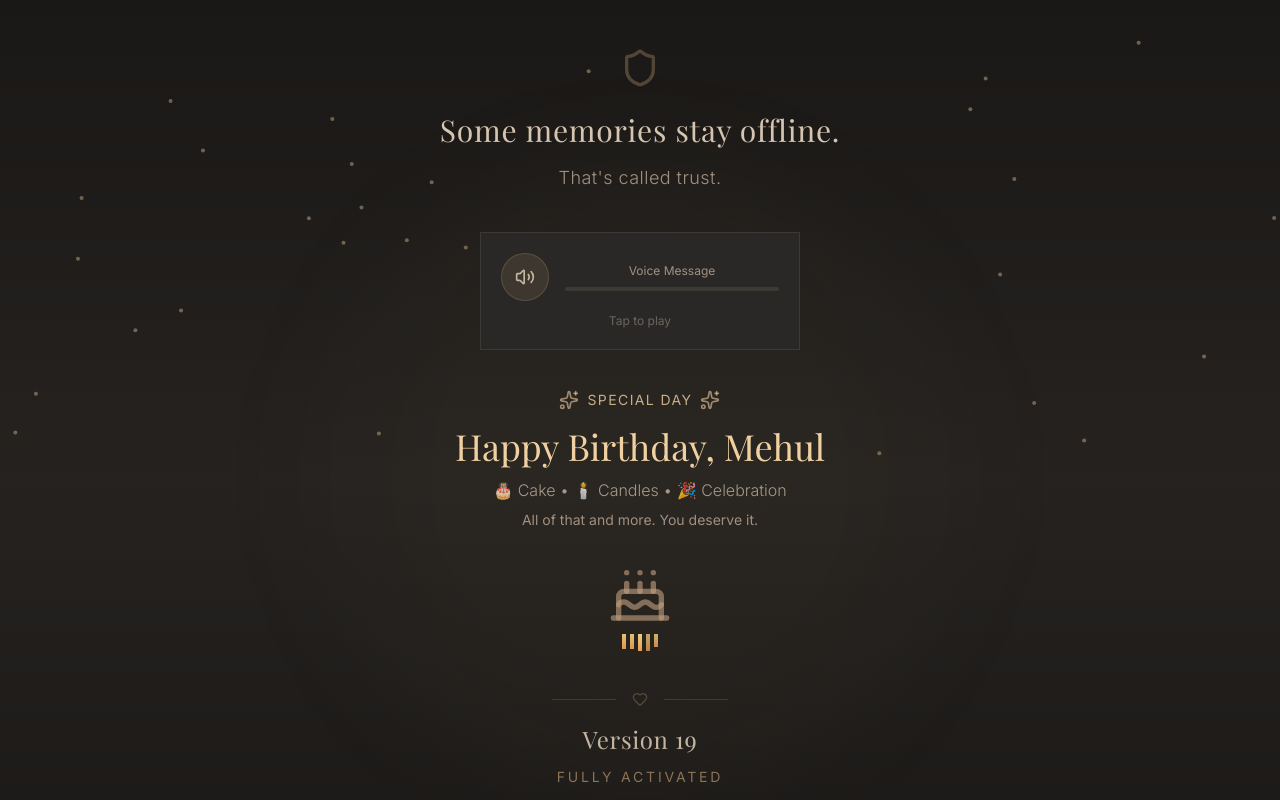
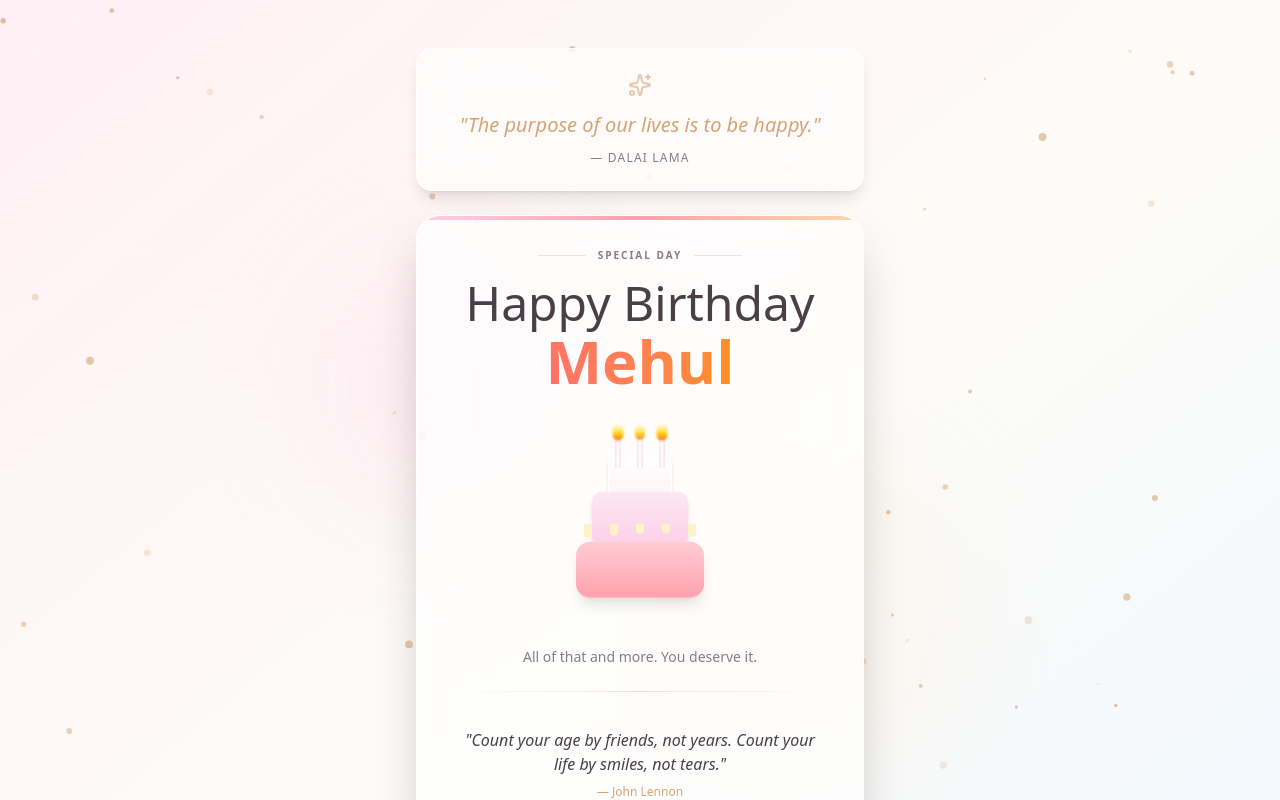
Before and after one commit to JMHAXKER/mehul-birthday, a Next.js app: page /final in a window 1280 px wide. Shown: the top 800 px of the page. Built offline with nearby package versions, Linux system fonts and the light colour scheme; a web font is replaced by a local one.

Commit message:
Update page.tsx

```diff
--- a/src/app/final/page.tsx
+++ b/src/app/final/page.tsx
@@ -2,260 +2,322 @@
 
 import { useState, useEffect, useRef } from 'react'
 import { motion } from 'framer-motion'
-import { Shield, Cake, Sparkles, Volume2, VolumeX, Heart } from 'lucide-react'
+import { Sparkles, Heart } from 'lucide-react'
 
-export default function FinalPage() {
-  const [isVisible, setIsVisible] = useState(false)
-  const [showBirthday, setShowBirthday] = useState(false)
-  const [showCake, setShowCake] = useState(false)
-  const [isPlaying, setIsPlaying] = useState(false)
-  const [audioProgress, setAudioProgress] = useState(0)
-  const intervalRef = useRef<NodeJS.Timeout | null>(null)
+export default function BirthdayPage() {
+  const [isMounted, setIsMounted] = useState(false)
+  const [currentQuoteIndex, setCurrentQuoteIndex] = useState(0)
 
+  // Refs for Canvas and Interaction
+  const canvasRef = useRef<HTMLCanvasElement>(null)
+  const gyroRef = useRef({ x: 0, y: 0 })
+  const mouseRef = useRef({ x: 0, y: 0 })
+  const particlesRef = useRef<any[]>([])
+  const animationRef = useRef<number>()
+
+  // Quotes Data
+  const quotes = [
+    { text: "The purpose of our lives is to be happy.", author: "Dalai Lama" },
+    { text: "Count your age by friends, not years. Count your life by smiles, not tears.", author: "John Lennon" },
+    { text: "Today you are you! That is truer than true! There is no one alive who is you-er than you!", author: "Dr. Seuss" },
+    { text: "The more you praise and celebrate your life, the more there is in life to celebrate.", author: "Oprah Winfrey" },
+  ]
+
+  // --- 1. Initialization & Quote Rotation ---
   useEffect(() => {
-    const timer = setTimeout(() => setIsVisible(true), 200)
-    return () => clearTimeout(timer)
+    setIsMounted(true)
+
+    const interval = setInterval(() => {
+      setCurrentQuoteIndex((prev) => (prev + 1) % quotes.length)
+    }, 5000)
+
+    return () => clearInterval(interval)
   }, [])
 
+  // --- 2. Particle & Gyroscope System ---
   useEffect(() => {
-    if (isVisible) {
-      const timer1 = setTimeout(() => setShowBirthday(true), 800)
-      const timer2 = setTimeout(() => setShowCake(true), 1500)
-      return () => {
-        clearTimeout(timer1)
-        clearTimeout(timer2)
+    if (!isMounted || !canvasRef.current) return
+
+    const canvas = canvasRef.current
+    const ctx = canvas.getContext('2d')
+    if (!ctx) return
+
+    let width = window.innerWidth
+    let height = window.innerHeight
+
+    // Set canvas size
+    canvas.width = width
+    canvas.height = height
+
+    // Particle Class defined inside useEffect to avoid stale closures
+    class Particle {
+      x: number
+      y: number
+      size: number
+      speedX: number
+      speedY: number
+      color: string
+      opacity: number
+
+      constructor() {
+        this.x = Math.random() * width
+        this.y = Math.random() * height
+        this.size = Math.random() * 3 + 1
+        this.speedX = (Math.random() - 0.5) * 0.5
+        this.speedY = (Math.random() - 0.5) * 0.5
+        this.color = `rgba(212, 165, 116, ${Math.random() * 0.5 + 0.2})` // Pastel Gold
+        this.opacity = Math.random() * 0.5 + 0.3
+      }
+
+      update(gyroX: number, gyroY: number) {
+        // Add gentle floating motion + Gyro influence
+        const forceX = gyroX * 0.05
+        const forceY = gyroY * 0.05
+
+        this.x += this.speedX + forceX + Math.sin(Date.now() * 0.001 + this.y * 0.01) * 0.2
+        this.y += this.speedY + forceY + Math.cos(Date.now() * 0.001 + this.x * 0.01) * 0.2
+
+        // Wrap around screen
+        if (this.x < 0) this.x = width
+        if (this.x > width) this.x = 0
+        if (this.y < 0) this.y = height
+        if (this.y > height) this.y = 0
+      }
+
+      draw(ctx: CanvasRenderingContext2D) {
+        ctx.fillStyle = this.color
+        ctx.beginPath()
+        ctx.arc(this.x, this.y, this.size, 0, Math.PI * 2)
+        ctx.fill()
       }
     }
-  }, [isVisible])
 
-  const handlePlayAudio = () => {
-    if (isPlaying) {
-      if (intervalRef.current) clearInterval(intervalRef.current)
-      setIsPlaying(false)
-      setAudioProgress(0)
-    } else {
-      setIsPlaying(true)
-      setAudioProgress(0)
-      intervalRef.current = setInterval(() => {
-        setAudioProgress(prev => {
-          if (prev >= 100) {
-            setIsPlaying(false)
-            if (intervalRef.current) clearInterval(intervalRef.current)
-            return 100
+    // Initialize Particles
+    particlesRef.current = Array.from({ length: 60 }, () => new Particle())
+
+    // Animation Loop
+    const animate = () => {
+      ctx.clearRect(0, 0, width, height)
+
+      particlesRef.current.forEach(p => {
+        p.update(gyroRef.current.x, gyroRef.current.y)
+        p.draw(ctx)
+      })
+
+      animationRef.current = requestAnimationFrame(animate)
+    }
+
+    animate()
+
+    // --- Event Handlers ---
+    const handleResize = () => {
+      width = window.innerWidth
+      height = window.innerHeight
+      canvas.width = width
+      canvas.height = height
+    }
+
+    const handleMouseMove = (e: MouseEvent) => {
+      // Center-origin coordinates
+      mouseRef.current.x = (e.clientX - width / 2)
+      mouseRef.current.y = (e.clientY - height / 2)
+      // If no gyro, use mouse as "fake gyro" force
+      if (!window.DeviceOrientationEvent) {
+        gyroRef.current.x = mouseRef.current.x / 50
+        gyroRef.current.y = mouseRef.current.y / 50
+      }
+    }
+
+    const handleOrientation = (e: DeviceOrientationEvent) => {
+      if (e.gamma !== null && e.beta !== null) {
+        gyroRef.current.x = e.gamma // Left/Right tilt
+        gyroRef.current.y = e.beta - 45 // Front/Back tilt (normalized)
+      }
+    }
+
+    // Request iOS Permission
+    const requestGyro = async () => {
+      if (typeof (DeviceOrientationEvent as any).requestPermission === 'function') {
+        try {
+          const permission = await (DeviceOrientationEvent as any).requestPermission()
+          if (permission === 'granted') {
+            window.addEventListener('deviceorientation', handleOrientation)
           }
-          return prev + 2
-        })
-      }, 100)
+        } catch (error) {
+          console.error("Gyro permission denied", error)
+        }
+      } else {
+        window.addEventListener('deviceorientation', handleOrientation)
+      }
     }
-  }
 
-  useEffect(() => {
+    window.addEventListener('resize', handleResize)
+    window.addEventListener('mousemove', handleMouseMove)
+
+    // Attempt to enable gyro on first click
+    const clickHandler = () => {
+      requestGyro()
+      document.removeEventListener('click', clickHandler)
+    }
+    document.addEventListener('click', clickHandler)
+
     return () => {
-      if (intervalRef.current) clearInterval(intervalRef.current)
+      cancelAnimationFrame(animationRef.current!)
+      window.removeEventListener('resize', handleResize)
+      window.removeEventListener('mousemove', handleMouseMove)
+      window.removeEventListener('deviceorientation', handleOrientation)
+      document.removeEventListener('click', clickHandler)
     }
-  }, [])
+
+  }, [isMounted])
 
   return (
-    <main className="min-h-screen flex flex-col relative overflow-hidden">
-      {/* Deep dark background */}
-      <div className="absolute inset-0 bg-gradient-to-b from-[#1a1816] via-[#252220] to-[#1a1816]" />
+    <main className="relative min-h-screen w-full overflow-hidden bg-gradient-to-br from-[#fff0f5] via-[#fdfbf7] to-[#f0f8ff] font-sans text-[#4a3f47]">
 
-      {/* Animated particles */}
-      <div className="absolute inset-0 overflow-hidden">
-        {Array.from({ length: 30 }).map((_, i) => (
-          <motion.div
-            key={i}
-            className="absolute w-1 h-1 bg-[#f0d0a0]/40 rounded-full"
-            initial={{
-              x: Math.random() * (typeof window !== 'undefined' ? window.innerWidth : 1000),
-              y: -10,
-            }}
-            animate={{
-              y: (typeof window !== 'undefined' ? window.innerHeight : 800) + 20,
-            }}
-            transition={{
-              duration: 8 + Math.random() * 4,
-              repeat: Infinity,
-              delay: Math.random() * 5,
-              ease: 'linear',
-            }}
-          />
-        ))}
-      </div>
+      {/* 1. Particle Background Canvas */}
+      <canvas ref={canvasRef} className="fixed inset-0 z-0 pointer-events-none" />
 
-      {/* Glow effect */}
-      <div className="absolute top-1/2 left-1/2 -translate-x-1/2 -translate-y-1/2 w-[600px] h-[600px] bg-[#8b7355]/5 rounded-full blur-3xl" />
+      {/* 2. Decorative Glow Orbs */}
+      <div className="absolute top-1/4 left-1/4 w-64 h-64 bg-pink-200/30 rounded-full blur-3xl animate-pulse" />
+      <div className="absolute bottom-1/4 right-1/4 w-80 h-80 bg-orange-100/40 rounded-full blur-3xl animate-pulse delay-1000" />
 
-      {/* Content */}
-      <div className="relative z-10 flex-1 flex flex-col items-center justify-center px-6 py-12">
+      {/* 3. Main Content Container */}
+      <div className="relative z-10 min-h-screen flex flex-col items-center justify-center px-4 py-12">
+
+        {/* Card 1: Intro Quote */}
+        <motion.div
+          initial={{ opacity: 0, y: 30 }}
+          animate={isMounted ? { opacity: 1, y: 0 } : {}}
+          transition={{ duration: 0.8, delay: 0.2 }}
+          className="w-full max-w-md mb-6"
+        >
+          <div className="bg-white/60 backdrop-blur-xl border border-white/80 rounded-2xl p-6 shadow-lg text-center">
+            <Sparkles className="w-6 h-6 mx-auto mb-3 text-[#d4a574] opacity-60" />
+            <p className="font-display italic text-lg md:text-xl text-[#d4a574] leading-relaxed">
+              "The purpose of our lives is to be happy."
+            </p>
+            <p className="mt-2 text-xs text-[#8a7a82] uppercase tracking-widest">— Dalai Lama</p>
+          </div>
+        </motion.div>
+
+        {/* Card 2: Main Celebration */}
+        <motion.div
+          initial={{ opacity: 0, scale: 0.95 }}
+          animate={isMounted ? { opacity: 1, scale: 1 } : {}}
+          transition={{ duration: 0.8, delay: 0.5 }}
+          className="w-full max-w-md"
+        >
+          <div className="bg-white/70 backdrop-blur-xl border border-white/90 rounded-3xl p-8 shadow-2xl relative overflow-hidden">
+
+            {/* Header Decorations */}
+            <div className="absolute top-0 left-0 w-full h-1 bg-gradient-to-r from-pink-200 via-rose-300 to-orange-200" />
+
+            <div className="text-center mb-6">
+              <div className="flex items-center justify-center gap-3 mb-4">
+                <div className="h-px w-12 bg-[#d4a574]/30" />
+                <span className="text-[10px] tracking-[0.2em] uppercase text-[#8a7a82] font-semibold">Special Day</span>
+                <div className="h-px w-12 bg-[#d4a574]/30" />
+              </div>
+
+              <h1 className="font-display text-4xl md:text-5xl font-light mb-1">Happy Birthday</h1>
+              <h2 className="font-display text-5xl md:text-6xl font-bold bg-gradient-to-r from-rose-400 to-amber-500 bg-clip-text text-transparent">
+                Mehul
+              </h2>
+            </div>
+
+            {/* CSS Art: Cake */}
+            <div className="relative w-40 h-48 mx-auto my-8" style={{ perspective: '1000px' }}>
+              {/* Floating Animation Container */}
+              <motion.div
+                animate={{ y: [0, -8, 0] }}
+                transition={{ duration: 4, repeat: Infinity, ease: "easeInOut" }}
+                className="relative w-full h-full"
+              >
+                {/* Top Layer */}
+                <div className="absolute left-1/2 -translate-x-1/2 bottom-[105px] w-16 h-12 bg-gradient-to-b from-white to-pink-50 rounded-lg shadow-sm border border-white" />
+
+                {/* Middle Layer */}
+                <div className="absolute left-1/2 -translate-x-1/2 bottom-[60px] w-24 h-14 bg-gradient-to-b from-pink-100 to-pink-200 rounded-lg shadow-md" />
+
+                {/* Bottom Layer */}
+                <div className="absolute left-1/2 -translate-x-1/2 bottom-[10px] w-32 h-14 bg-gradient-to-b from-rose-200 to-rose-300 rounded-xl shadow-lg" />
+
+                {/* Frosting Drips */}
+                <div className="absolute left-1/2 -translate-x-1/2 bottom-[70px] w-32 flex justify-between px-2">
+                  {[0,1,2,3,4].map(i => (
+                    <div key={i} className="w-2 bg-amber-100 rounded-b-full" style={{ height: `${8 + Math.random()*8}px`}} />
+                  ))}
+                </div>
+
+                {/* Candles */}
+                <div className="absolute left-1/2 -translate-x-1/2 bottom-[140px] flex gap-4">
+                  {[0, 1, 2].map((i) => (
+                    <div key={i} className="relative">
+                      <div className="w-1.5 h-8 bg-gradient-to-r from-pink-100 via-white to-pink-100 rounded-t-sm shadow-inner" />
+                      {/* Flame */}
+                      <motion.div
+                        animate={{ scale: [1, 1.2, 1], opacity: [0.8, 1, 0.8] }}
+                        transition={{ duration: 0.3 + (i * 0.1), repeat: Infinity }}
+                        className="absolute -top-3 left-1/2 -translate-x-1/2 w-2.5 h-4 bg-gradient-to-t from-orange-500 via-yellow-300 to-white rounded-full blur-[1px]"
+                      />
+                    </div>
+                  ))}
+                </div>
+              </motion.div>
+            </div>
+
+            <p className="text-center text-sm text-[#8a7a82]">
+              All of that and more. You deserve it.
+            </p>
+
+            {/* Divider */}
+            <div className="my-6 h-px bg-gradient-to-r from-transparent via-[#d4a574]/30 to-transparent" />
+
+            {/* Quote Carousel */}
+            <div className="h-24 flex flex-col justify-center items-center relative">
+              {quotes.map((q, i) => (
+                <motion.div
+                  key={i}
+                  initial={false}
+                  animate={{
+                    opacity: currentQuoteIndex === i ? 1 : 0,
+                    y: currentQuoteIndex === i ? 0 : 10,
+                    scale: currentQuoteIndex === i ? 1 : 0.95
+                  }}
+                  transition={{ duration: 0.5 }}
+                  className="absolute w-full px-4 text-center"
+                >
+                  <p className="font-display text-sm md:text-base italic text-[#4a3f47]">"{q.text}"</p>
+                  <p className="text-xs mt-2 text-[#d4a574]">— {q.author}</p>
+                </motion.div>
+              ))}
+            </div>
+
+          </div>
+        </motion.div>
+
+        {/* Card 3: Footer / Version */}
         <motion.div
           initial={{ opacity: 0 }}
-          animate={{ opacity: 1 }}
-          transition={{ duration: 1 }}
-          className="text-center max-w-2xl"
+          animate={isMounted ? { opacity: 1 } : {}}
+          transition={{ duration: 1, delay: 1.2 }}
+          className="w-full max-w-md mt-6 text-center"
         >
-          {/* Trust Quote */}
-          <motion.div
-            initial={{ opacity: 0, y: 20 }}
-            animate={{ opacity: isVisible ? 1 : 0, y: isVisible ? 0 : 20 }}
-            transition={{ duration: 0.8, delay: 0.3 }}
-            className="mb-10"
-          >
-            <Shield className="w-10 h-10 mx-auto text-[#8b7355]/50 mb-6" />
+          <div className="flex items-center justify-center gap-4 mb-4">
+            <div className="h-px w-12 bg-[#d4a574]/30" />
+            <Heart className="w-4 h-4 text-rose-300 fill-rose-200" />
+            <div className="h-px w-12 bg-[#d4a574]/30" />
+          </div>
 
-            <h2 className="text-2xl md:text-3xl font-light text-[#d4c4b0] mb-4 tracking-wide font-[family-name:var(--font-playfair)]">
-              Some memories stay offline.
-            </h2>
+          <p className="font-display text-lg text-[#8a7a82]">Version 19</p>
+          <p className="text-xs tracking-[0.2em] uppercase text-[#d4a574] mt-1">Fully Activated</p>
 
-            <p className="text-lg text-[#a09080] font-light tracking-wide font-[family-name:var(--font-inter)]">
-              That&apos;s called trust.
-            </p>
-          </motion.div>
+          <p className="text-[10px] text-[#a09080] mt-8 opacity-60">
+            Archive System • 2024 • With Love
+          </p>
+        </motion.div>
 
-          {/* Voice Message */}
-          <motion.div
-            initial={{ opacity: 0, y: 20 }}
-            animate={{ opacity: isVisible ? 1 : 0, y: isVisible ? 0 : 20 }}
-            transition={{ duration: 0.8, delay: 0.6 }}
-            className="mb-10"
-          >
-            <div className="bg-[#2a2826] border border-[#3d3a36] p-5 max-w-xs mx-auto">
-              <div className="flex items-center gap-4">
-                <button
-                  onClick={handlePlayAudio}
-                  className="w-12 h-12 rounded-full bg-[#8b7355]/20 border border-[#8b7355]/40
-                           flex items-center justify-center hover:bg-[#8b7355]/30 transition-colors"
-                >
-                  {isPlaying ? (
-                    <VolumeX className="w-5 h-5 text-[#c4b5a0]" />
-                  ) : (
-                    <Volume2 className="w-5 h-5 text-[#c4b5a0]" />
-                  )}
-                </button>
-
-                <div className="flex-1">
-                  <p className="text-xs text-[#a09080] mb-2 font-[family-name:var(--font-inter)]">Voice Message</p>
-                  <div className="h-1 bg-[#3d3a36] rounded-full overflow-hidden">
-                    <motion.div
-                      className="h-full bg-[#8b7355]"
-                      style={{ width: `${audioProgress}%` }}
-                    />
-                  </div>
-                </div>
-              </div>
-              <p className="text-xs text-[#6b6560] text-center mt-3 font-[family-name:var(--font-inter)]">
-                {isPlaying ? 'Playing...' : 'Tap to play'}
-              </p>
-            </div>
-          </motion.div>
-
-          {/* Birthday Section */}
-          <motion.div
-            initial={{ opacity: 0, scale: 0.9 }}
-            animate={{ opacity: showBirthday ? 1 : 0, scale: showBirthday ? 1 : 0.9 }}
-            transition={{ duration: 0.8 }}
-            className="mb-8"
-          >
-            <div className="flex items-center justify-center gap-2 mb-4">
-              <Sparkles className="w-5 h-5 text-[#f0d0a0]/60" />
-              <span className="text-sm text-[#f0d0a0]/80 tracking-widest uppercase font-[family-name:var(--font-inter)]">
-                Special Day
-              </span>
-              <Sparkles className="w-5 h-5 text-[#f0d0a0]/60" />
-            </div>
-
-            <h3 className="text-3xl md:text-4xl font-light text-[#f0d0a0] mb-3 font-[family-name:var(--font-playfair)]">
-              Happy Birthday, Mehul
-            </h3>
-
-            <p className="text-base text-[#c4b5a0]/80 font-light font-[family-name:var(--font-inter)]">
-              🎂 Cake • 🕯️ Candles • 🎉 Celebration
-            </p>
-            <p className="text-sm text-[#a09080] mt-2 font-[family-name:var(--font-inter)]">
-              All of that and more. You deserve it.
-            </p>
-          </motion.div>
-
-          {/* Cake Animation */}
-          {showCake && (
-            <motion.div
-              initial={{ opacity: 0, y: 20 }}
-              animate={{ opacity: 1, y: 0 }}
-              transition={{ duration: 0.8 }}
-              className="mb-10"
-            >
-              <div className="inline-flex flex-col items-center">
-                <Cake className="w-16 h-16 text-[#c4a080]/60 mb-2" />
-                <div className="flex gap-1">
-                  {[0, 1, 2, 3, 4].map((i) => (
-                    <motion.div
-                      key={i}
-                      className="w-1 bg-gradient-to-t from-[#f0a050] to-[#f0d080]"
-                      initial={{ height: 8 + Math.random() * 8 }}
-                      animate={{
-                        height: [8 + Math.random() * 8, 12 + Math.random() * 8, 8 + Math.random() * 8],
-                        opacity: [0.6, 1, 0.6]
-                      }}
-                      transition={{ duration: 0.5 + i * 0.1, repeat: Infinity }}
-                    />
-                  ))}
-                </div>
-              </div>
-            </motion.div>
-          )}
-
-          {/* Version Activated */}
-          <motion.div
-            initial={{ opacity: 0 }}
-            animate={{ opacity: isVisible ? 1 : 0 }}
-            transition={{ duration: 1, delay: 1.5 }}
-            className="space-y-3"
-          >
-            <div className="flex items-center justify-center gap-4 mb-4">
-              <div className="h-px w-16 bg-[#8b7355]/30" />
-              <Heart className="w-4 h-4 text-[#8b7355]/50" />
-              <div className="h-px w-16 bg-[#8b7355]/30" />
-            </div>
-
-            <p className="text-xl md:text-2xl font-light text-[#c4b5a0] tracking-wide font-[family-name:var(--font-playfair)]">
-              Version 19
-            </p>
-
-            <p className="text-sm text-[#8b7355] tracking-[0.2em] uppercase font-[family-name:var(--font-inter)]">
-              Fully Activated
-            </p>
-          </motion.div>
-
-          {/* Pulsing dots */}
-          <motion.div
-            initial={{ opacity: 0 }}
-            animate={{ opacity: isVisible ? 1 : 0 }}
-            transition={{ duration: 1.5, delay: 2 }}
-            className="mt-12"
-          >
-            <div className="flex items-center justify-center gap-1.5">
-              {[0, 1, 2, 3, 4].map((i) => (
-                <motion.div
-                  key={i}
-                  className="w-2 h-2 bg-[#8b7355]/50 rounded-full"
-                  animate={{
-                    opacity: [0.3, 0.8, 0.3],
-                    scale: [0.8, 1, 0.8]
-                  }}
-                  transition={{ duration: 2, delay: i * 0.2, repeat: Infinity }}
-                />
-              ))}
-            </div>
-          </motion.div>
-        </motion.div>
       </div>
-
-      {/* Footer */}
-      <footer className="relative z-10 py-6 text-center">
-        <p className="text-xs text-[#5a5550] tracking-widest uppercase font-[family-name:var(--font-inter)]">
-          Archive System • 2026 • With Love
-        </p>
-      </footer>
     </main>
   )
 }
```
